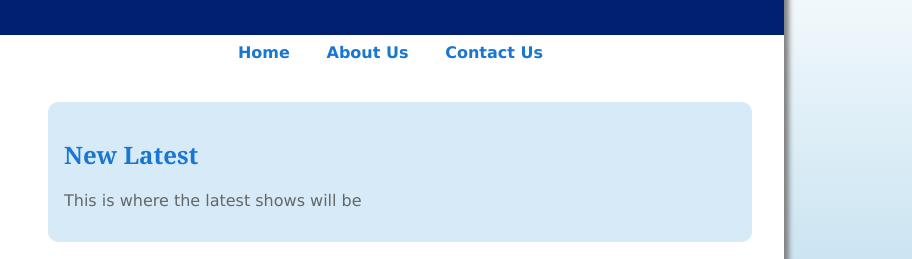
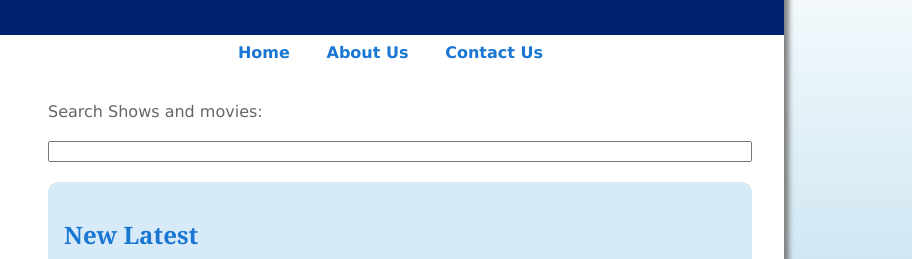
Before and after one commit to maylouis2/cs2100-capstone-app, a plain HTML site: page index.html in a window 1280 px wide. Shown: the part 93-352 px from the top of the page, 368-1280 px from the left. Drawn offline with Linux system fonts and the light colour scheme.

Commit message:
adding the search bar to the homepage.

```diff
--- a/index.html
+++ b/index.html
@@ -18,6 +18,8 @@
 	 <a href="contact.html">Contact Us</a> &nbsp;
 </nav>
 <main>
+     <label for="searchBar">Search Shows and movies:</label>
+     <input type="text" id="searchBar">
   <section id="latest">
    <h2>New Latest</h2>
      <p>This is where the latest shows will be</p>
```
